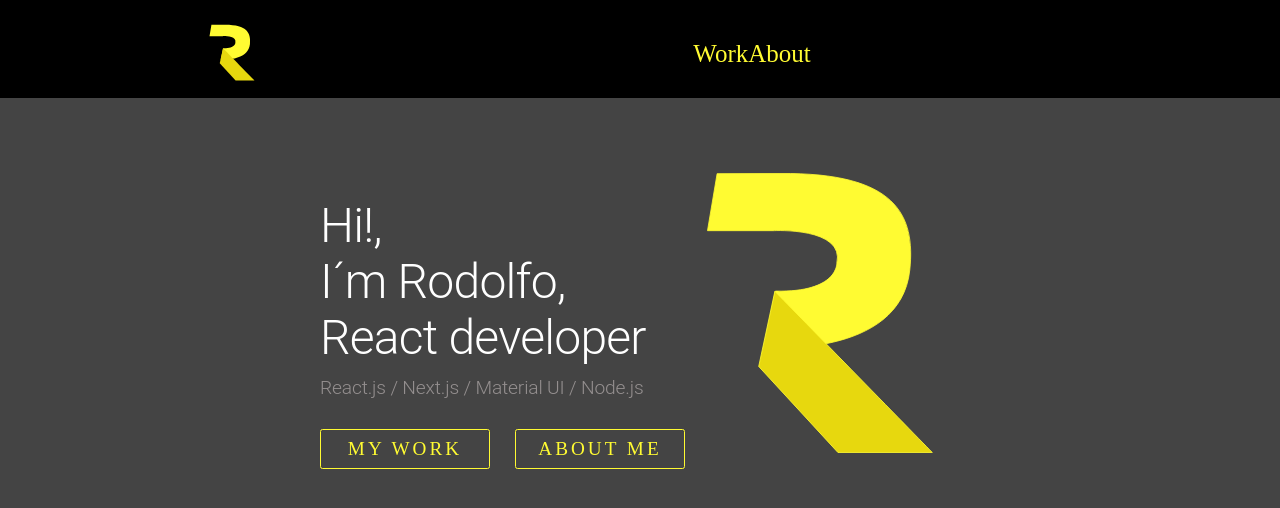
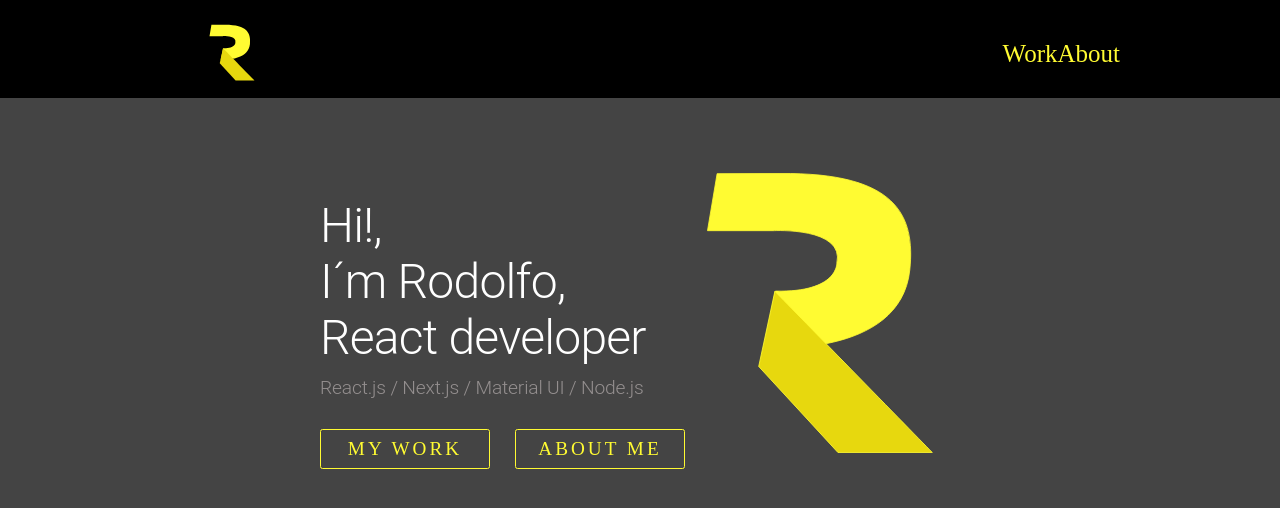
Before and after one commit to rrorrolfo/next_portfolio, a Next.js app: page / in a window 1280 px wide. Shown: the top 508 px of the page. Built offline with nearby package versions, Linux system fonts and the light colour scheme.

Commit message:
Optimized nav links to be more align with the layout

```diff
--- a/components/navigation/index.tsx
+++ b/components/navigation/index.tsx
@@ -27,7 +27,7 @@ const Navigation = () => {
         </a>
       </Grid>
       <Grid md={6} lg={4} className={styles.mainNavContainer}>
-        <Grid container>
+        <Grid container className={styles.linksContainer}>
           {pagesItems.slice(1).map(({ id, text, to, title }) => (
             <Grid
               key={id}
--- a/components/navigation/navigation.module.css
+++ b/components/navigation/navigation.module.css
@@ -11,7 +11,11 @@
 
 .mainNavContainer {
   display: none;
-  text-align: right;
+  text-align: center;
+}
+
+.linksContainer {
+  justify-content: flex-end;
 }
 
 .menu {
```
